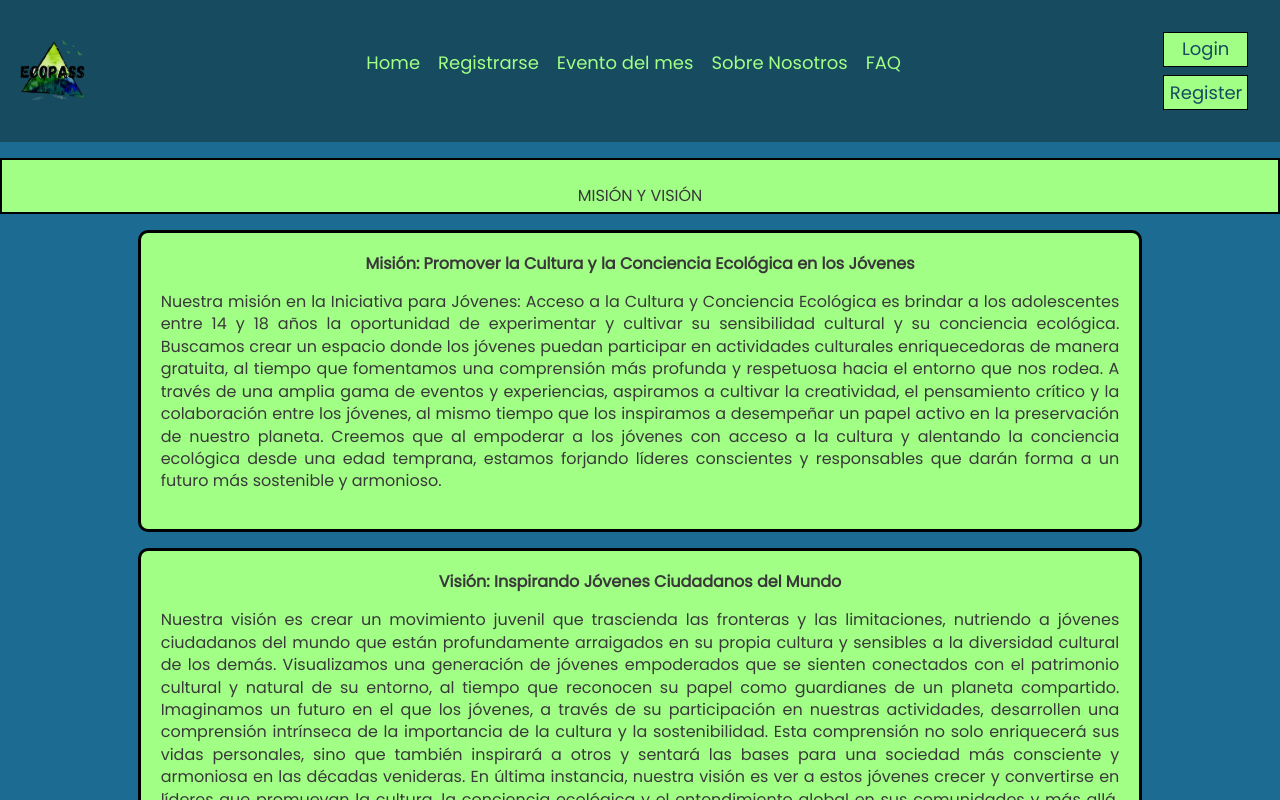
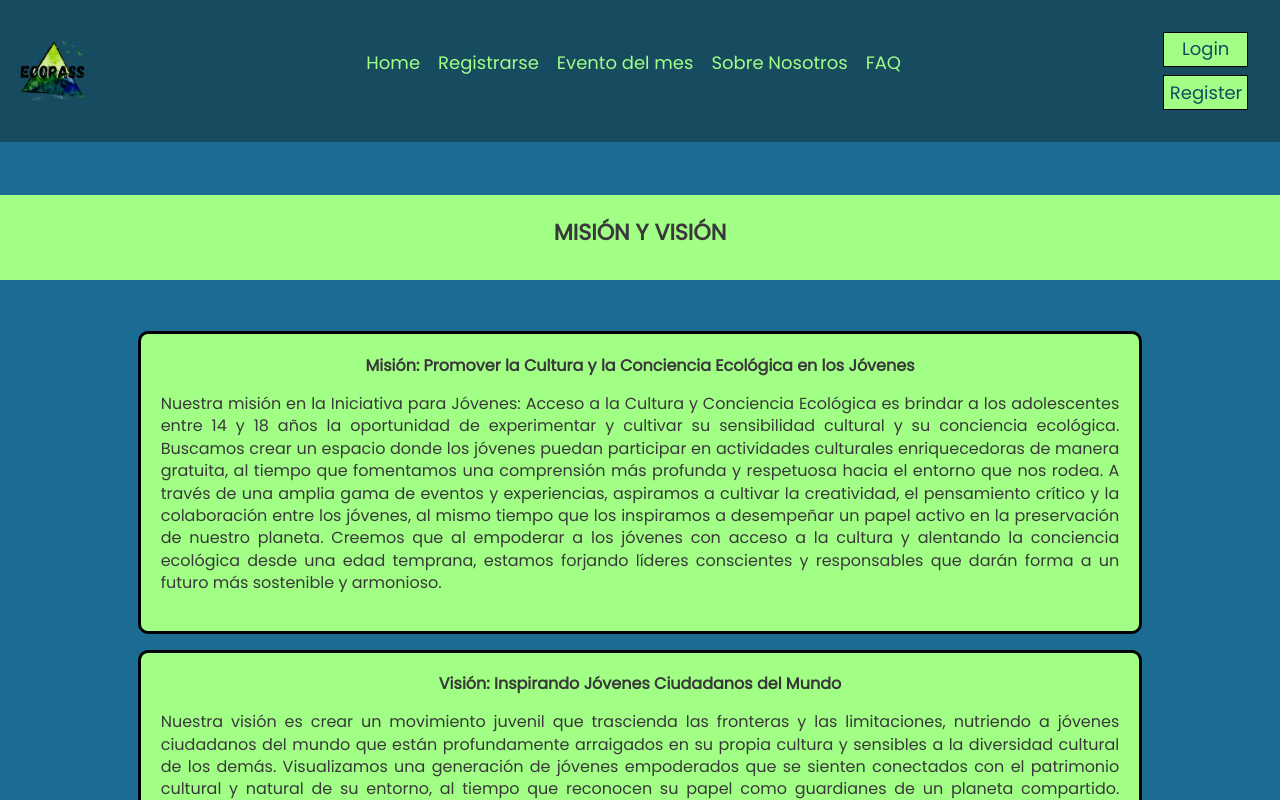
Before and after one commit to LidiaLG/ecopass-react, a React (Create React App) app in the folder ecopass-react/: page /sobrenos in a window 1280 px wide. Shown: the top 800 px of the page. Built offline with nearby package versions, Linux system fonts and the light colour scheme.

Commit message:
pequeños ajustes de diseño arreglados

```diff
--- a/ecopass-react/src/layouts/Login.css
+++ b/ecopass-react/src/layouts/Login.css
@@ -177,7 +177,7 @@
 
 .container {
     margin-top: 10%;
-    background-color: var(--verde);
+    background-color: var(--verde) !important;
     width: 80%;
     max-width: 500px;
     display: flex;
--- a/ecopass-react/src/layouts/MisionVision.js
+++ b/ecopass-react/src/layouts/MisionVision.js
@@ -26,11 +26,19 @@ const MisionVision = () => {
   }, []); // El array vacío asegura que este efecto se ejecute solo una vez después de que el componente se haya montado
 
   return (
-    <div className="container-fluid">
-      <div className="row">
-        <div className="divider">
+    <>
+    <div className="row">
+        <div className="divider"></div>
+      </div>
+      <div className="title">
+        <div className="titlesection">
           <h1>MISIÓN Y VISIÓN</h1>
         </div>
+      </div>
+    <div className="container-fluid">
+
+      <div className="row">
+        <div className="divider"></div>
       </div>
       <div className="row" id="info">
         {misionVisionData.textos.map((texto) => (
@@ -40,7 +48,8 @@ const MisionVision = () => {
           </div>
         ))}
       </div>
-    </div>
+      </div>
+      </>
   );
 }
 
--- a/ecopass-react/src/layouts/misionVision.css
+++ b/ecopass-react/src/layouts/misionVision.css
@@ -21,14 +21,7 @@ body {
     align-items: center;
 }
 
-.divider {
-    width: 100%;
-    background-color: #a2ff86 !important;
-    text-align: center;
-    height: 2em;
-    margin: 1em 0;
-    border: 2px solid black;
-}
+
 
 #info {
     width: 80%;
```
